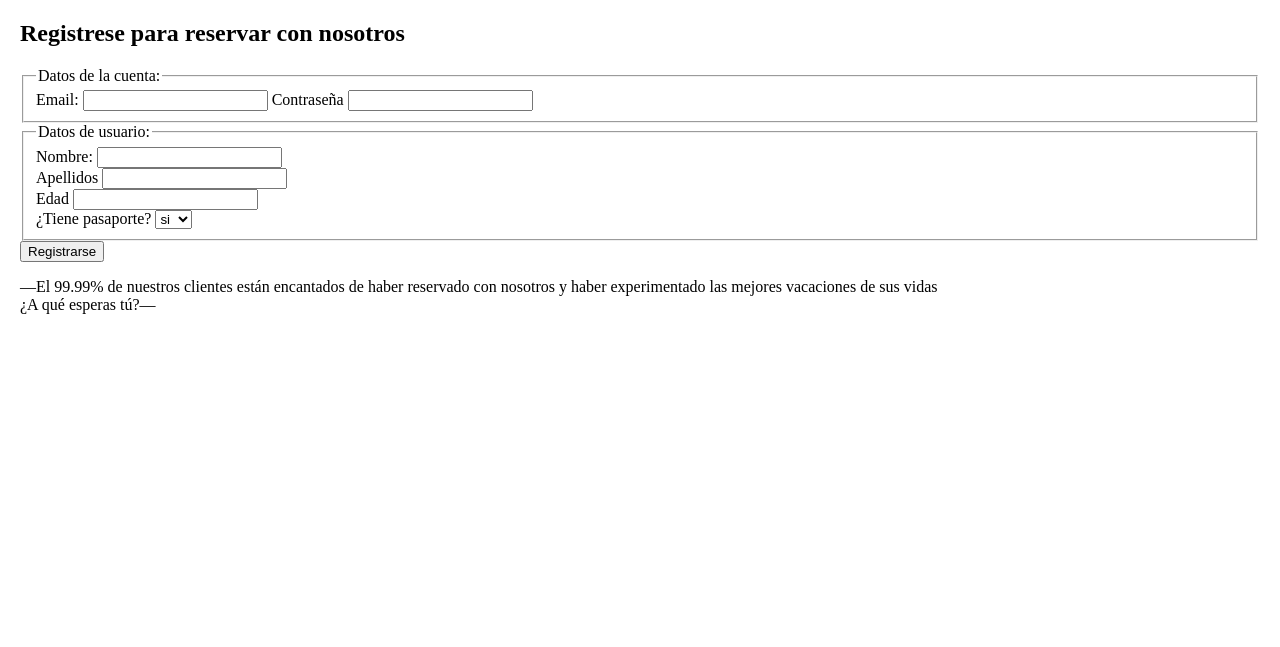
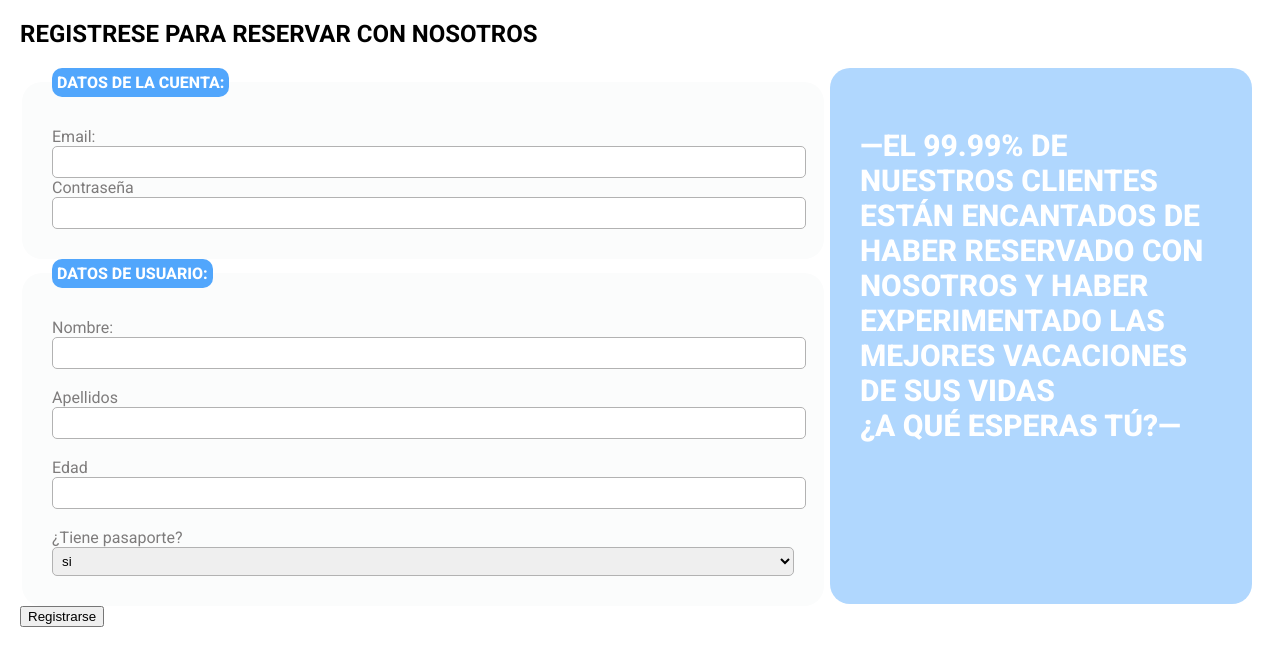
Before and after one commit to SELENE1717/ProyectoIntermodular, a PHP site: page /registeruser.html in a window 1280 px wide. Shown: the part 594-1241 px from the top of the page. Before the commit the page ends 908 px from the top, so only its background shows below. Run offline with PHP 8.4, Linux system fonts and the light colour scheme; some libraries are stand-ins or nearby versions.

Commit message:
Add files via upload

```diff
--- a/css/style.css
+++ b/css/style.css
@@ -151,7 +151,7 @@
 
 /*ESTE ES EL ESTILO DE LA ZONA DE ¿PORQUE ELEGIR TRAVEL WAY?*/
 
-#modusoperandi h2{
+#modusoperandi h2, #RegistroUsuario h2{
     font-family: 'Roboto';
     text-transform: uppercase;
 }
@@ -178,3 +178,62 @@
     font-family: 'Roboto';
     vertical-align: top;
 }
+
+
+/*REGISTRO USUARIO*/
+
+#RegistroUsuario{
+    font-family: 'Roboto';
+}
+#formulario-registro{
+   width: 65%;
+   display: inline-block;
+}
+#formulario-registro label, input{
+    display: block;
+}
+
+#formulario-registro fieldset{
+    background: #fbfcfc;
+    padding: 30px;
+    border-radius: 20px;
+    border: 0px;
+}
+
+#formulario-registro input, select{
+    padding: 5px;
+    border-radius: 5px;
+    border: 1px solid #b2b2b2;
+    width: 100%;
+    min-height: 20px;
+}
+
+#formulario-registro label{
+    color: #7e7c7c;
+}
+
+#formulario-registro legend{
+    padding: 5px;
+    background-color: #51a6fc;
+    /* border: 1px solid; */
+    border-radius: 10px;
+    font-weight: 800;
+    text-transform: uppercase;
+    color: #fff;
+}
+
+#registroderecha{
+    display: inline-block;
+    width: 34%;
+    vertical-align: top;
+    box-sizing: border-box;
+    padding: 30px;
+    font-family: 'Roboto';
+    text-transform: uppercase;
+    font-size: 30px;
+    background-color: #b0d7fe;
+    border-radius: 20px;
+    color: #fff;
+    font-weight: 800;
+    min-height: 536px;
+}
```
